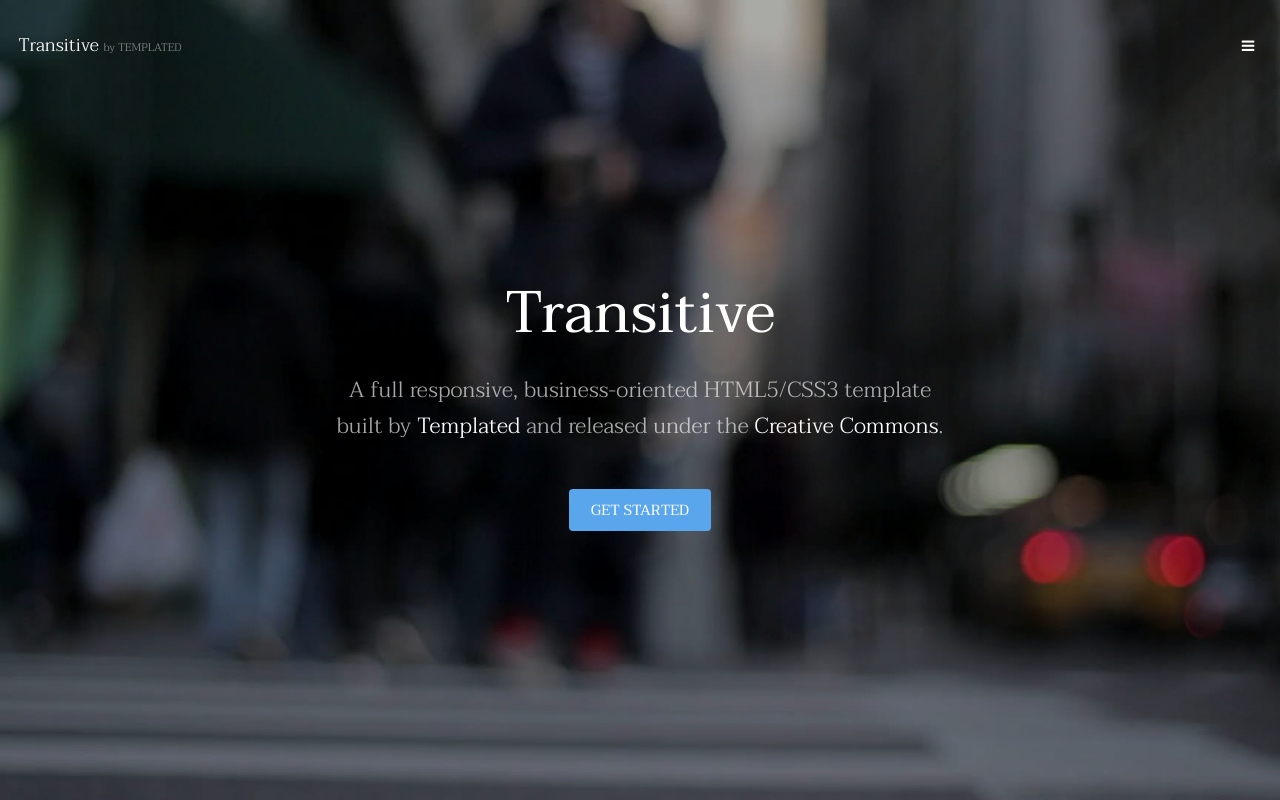
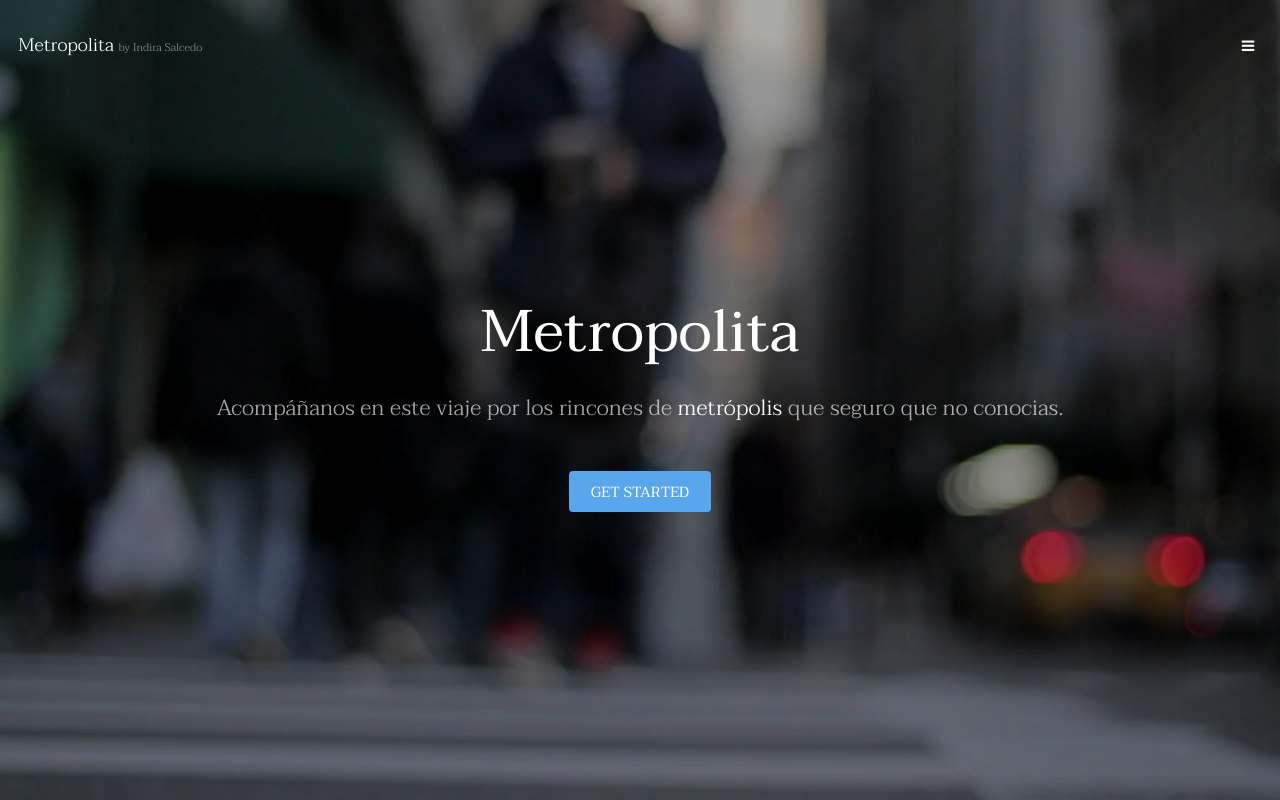
Before and after one commit to Indie20/04_REP_METROPOLITA, a plain HTML site: page index.html in a window 1280 px wide. Shown: the top 800 px of the page. Drawn offline with Linux system fonts and the light colour scheme.

Commit message:
cambios en la portada por INDIRA

```diff
--- a/index.html
+++ b/index.html
@@ -6,7 +6,7 @@
 -->
 <html>
 	<head>
-		<title>Transitive by TEMPLATED</title>
+		<title>Metropolita</title>
 		<meta charset="utf-8" />
 		<meta name="viewport" content="width=device-width, initial-scale=1" />
 		<link rel="stylesheet" href="assets/css/main.css" />
@@ -15,7 +15,7 @@
 
 		<!-- Header -->
 			<header id="header" class="alt">
-				<div class="logo"><a href="index.html">Transitive <span>by TEMPLATED</span></a></div>
+				<div class="logo"><a href="index.html">Metropolita <span> by Indira Salcedo</span></a></div>
 				<a href="#menu" class="toggle"><span>Menu</span></a>
 			</header>
 
@@ -36,9 +36,8 @@
 		-->
 			<section id="banner" data-video="images/banner">
 				<div class="inner">
-					<h1>Transitive</h1>
-					<p>A full responsive, business-oriented HTML5/CSS3 template<br />
-					built by <a href="https://templated.co/">Templated</a> and released under the <a href="https://templated.co/license">Creative Commons</a>.</p>
+					<h1>Metropolita</h1>
+					<p>Acompáñanos en este viaje por los rincones de <a href="https://templated.co/">metrópolis</a> que seguro que no conocias. <a href="https://templated.co/license"></a></p>
 					<a href="#one" class="button special scrolly">Get Started</a>
 				</div>
 			</section>
```
